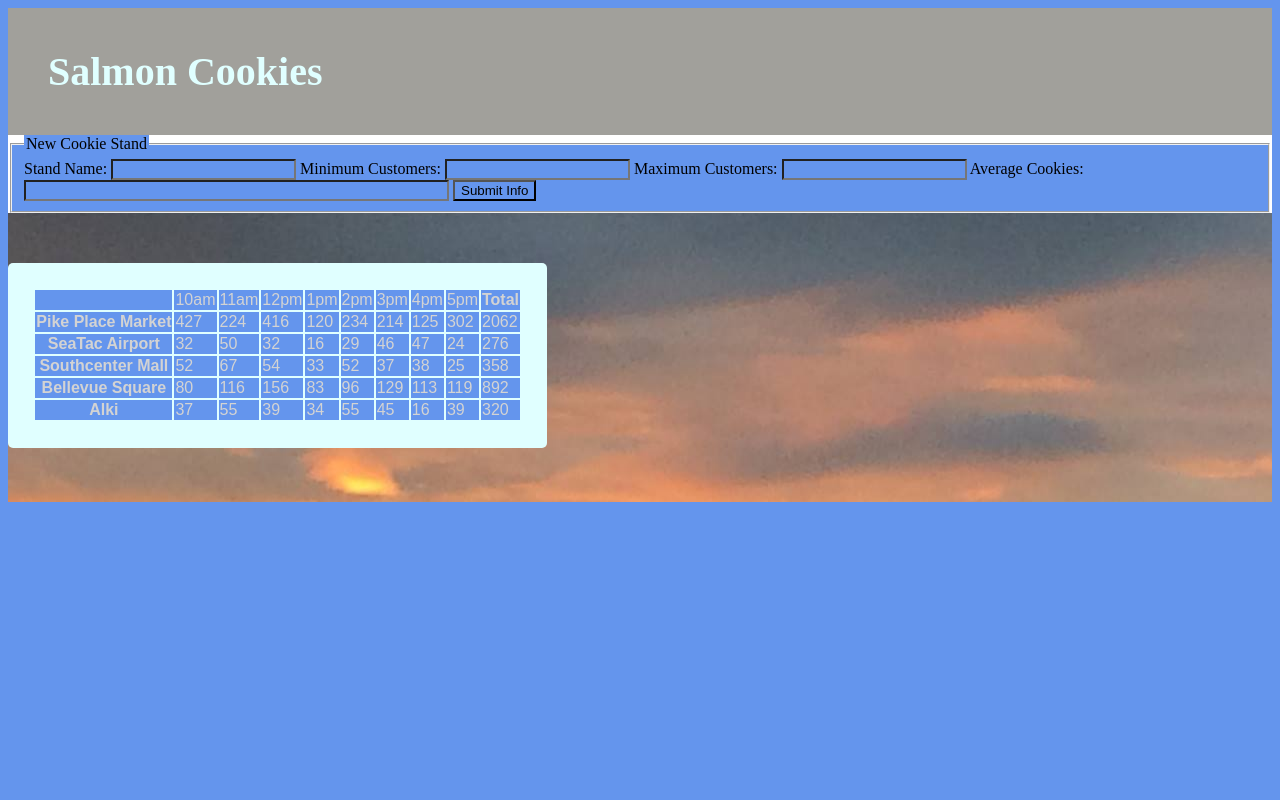
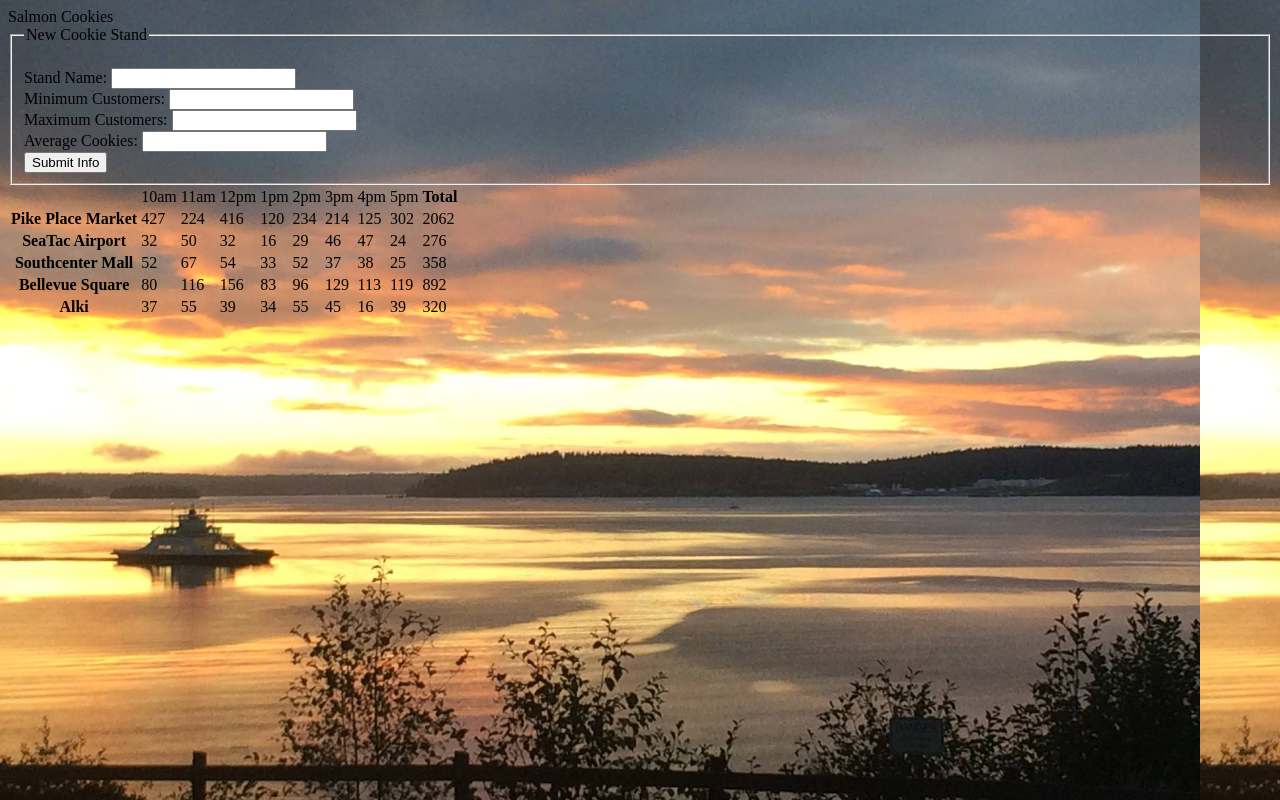
Before and after one commit to scotist/cookie-stand, a plain HTML site: page index.html in a window 1280 px wide. Drawn offline with Linux system fonts and the light colour scheme.

Commit message:
changed and added styling

```diff
--- a/index.html
+++ b/index.html
@@ -12,17 +12,27 @@
     <fieldset>
       <legend>New Cookie Stand</legend>
 
+      <br />
+
       <label for="standname">Stand Name:</label>
-      <input name="standname" type="text">
+      <input name="standname" type="text" maxlength="100">
+
+      <br />
 
       <label for="min">Minimum Customers:</label>
-      <input name="min" type="number" size="50">
+      <input name="min" type="number" size="50" maxlength="100">
+
+      <br />
 
       <label for="max">Maximum Customers:</label>
-      <input name="max" type="number" size="50">
+      <input name="max" type="number" size="50" maxlength="100">
+
+      <br />
 
       <label for="avg">Average Cookies:</label>
-      <input name="avg" type="text" size="50">
+      <input name="avg" type="text" size="20" maxlength="100">
+
+      <br />
 
       <button id="submit-button" type="submit">Submit Info</button>
     </fieldset>
--- a/style.css
+++ b/style.css
@@ -1,34 +1,25 @@
-* {
-  background-color:  CornflowerBlue;
+body{
+  background-color: #F7F7F7;
+  background-image: url('soundsunset.jpg');
+  background-size: 1200px;
+}
+#update{
+  background-color: rgba(246, 246, 246, .75);
+  width: 250px;
+  height: 250px;
+  top: 250px;
+  left: 150px;
+  border-style: hidden;
+  position: absolute;
 }
 
-body {
-  background-image: url("soundsunset.jpg");
+#cookieTable{
+  position: fixed;
+  top: 300px;
+  right: 150px;
+  vertical-align: middle;
+  background-color: rgba(247, 247, 247, .75 );
+  color: #30323D;
+  text-align: center;
+  font-family: Helvetica, Verdana, sans-serif;
 }
-
-header {
-  color: LightCyan;
-  margin: 0px;
-  padding: 40px;
-  background-color: #A1A09B;
-  font-weight: bold;
-  font-size: 40px;
-}
-
-table {
-
-  display: inline-block;
-  font-family: 'Ubuntu', sans-serif;
-  padding: 2%;
-  margin-left: auto;
-  margin-right: auto;
-  margin-top: 4%;
-  margin-bottom: 4%;
-  border-radius: 5px;
-  background-color: LightCyan;
-  color: LightGray;
-  }
-
-form {
-  background-color: white;
-}
```
